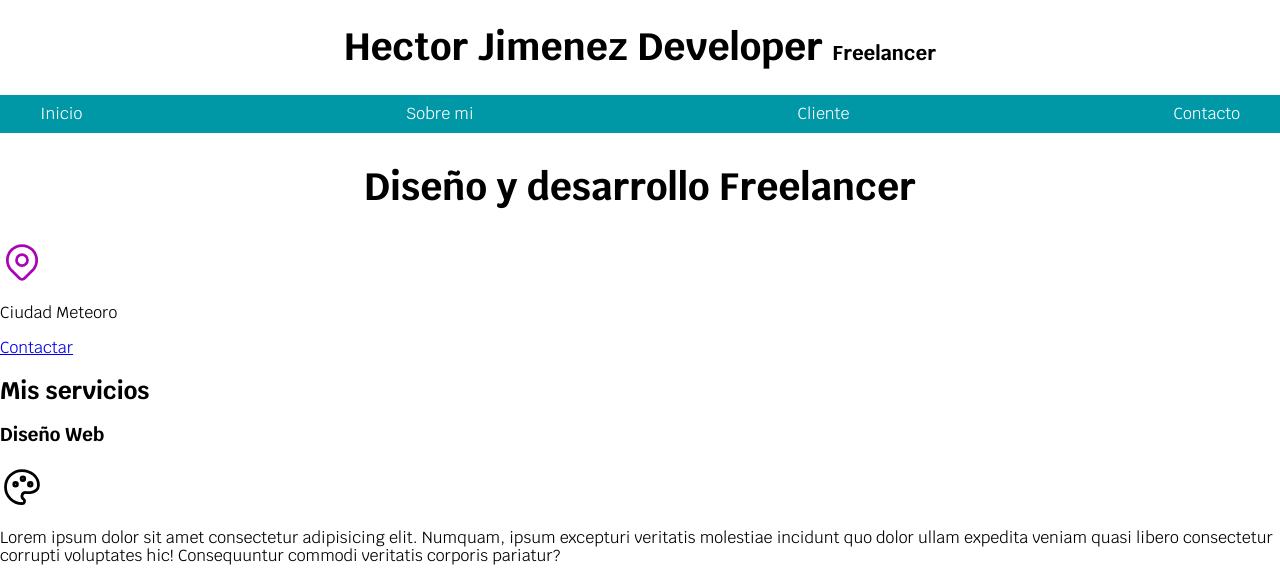
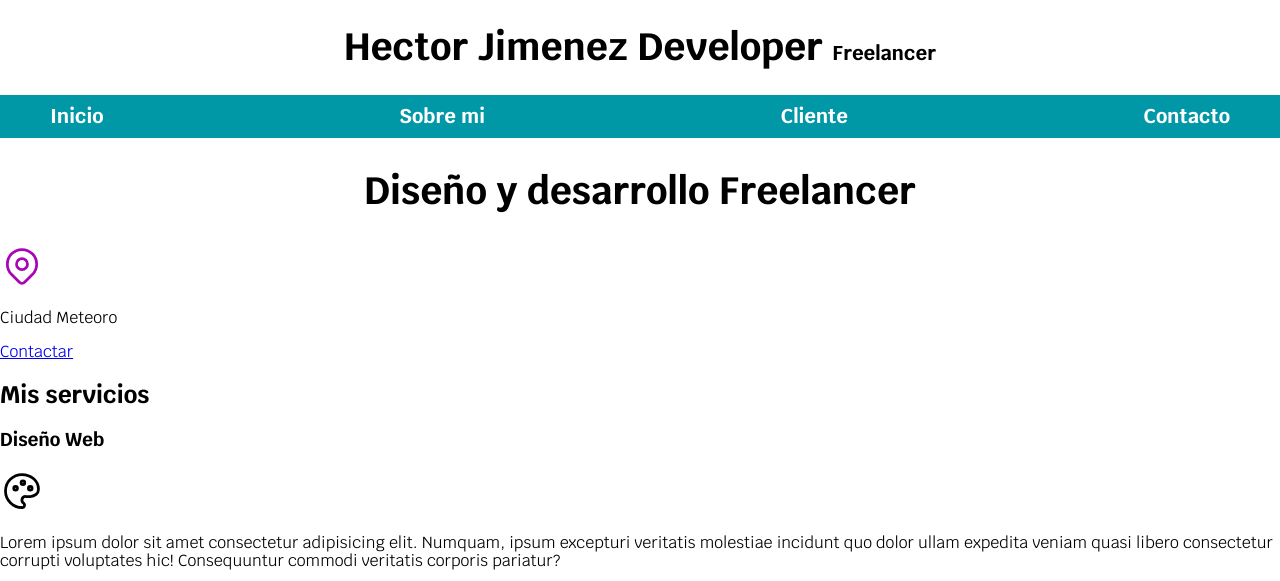
Before and after one commit to hxhdevs/Freelancer-site, a plain HTML site: page index.html in a window 1280 px wide. Shown: the top 581 px of the page. Drawn offline with Linux system fonts and the light colour scheme.

Commit message:
Finalizando el navbar

```diff
--- a/css/styles.css
+++ b/css/styles.css
@@ -31,11 +31,20 @@ body{
     background-color: var(--secundario);
 }
  .navegacion-principal{
-    padding: 1rem;
      display: flex;
      justify-content: space-between;
     }
     .navegacion-principal a{
         color: var(--blanco);
         text-decoration: none;
+        font-size: 2rem;
+        font-weight: bold;
+        padding: 1rem;
  }
+
+.navegacion-principal a:hover{
+    background-color: var(--primario);
+}
+.navegacion-principal a:focus {
+    color: red;
+}
```
Lines whose indentation alone changed are shown as unchanged.
